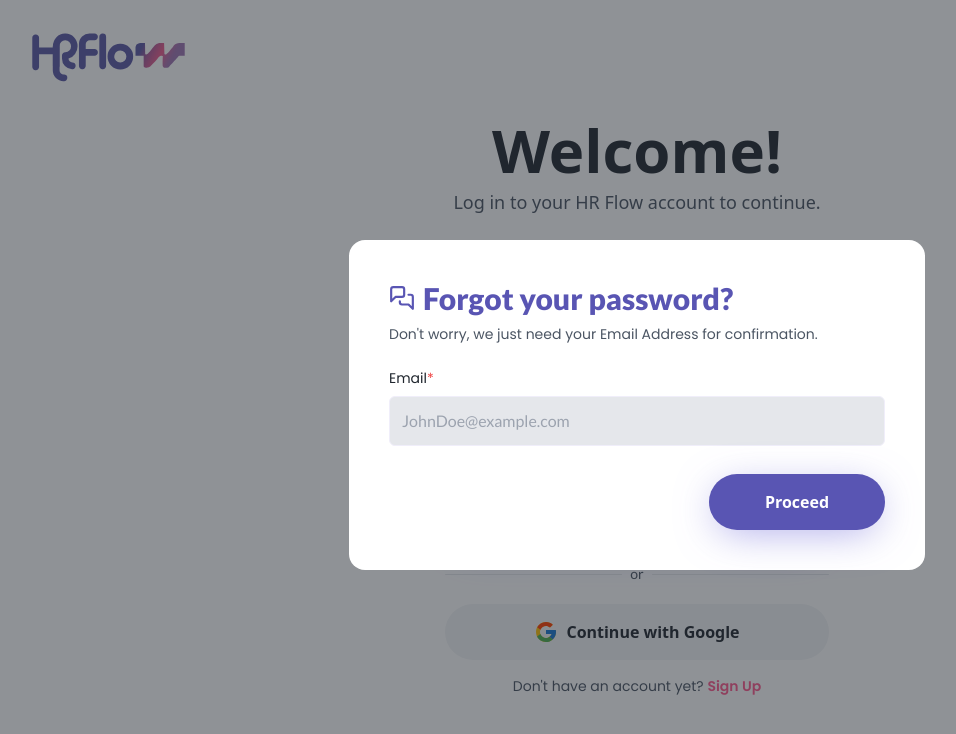
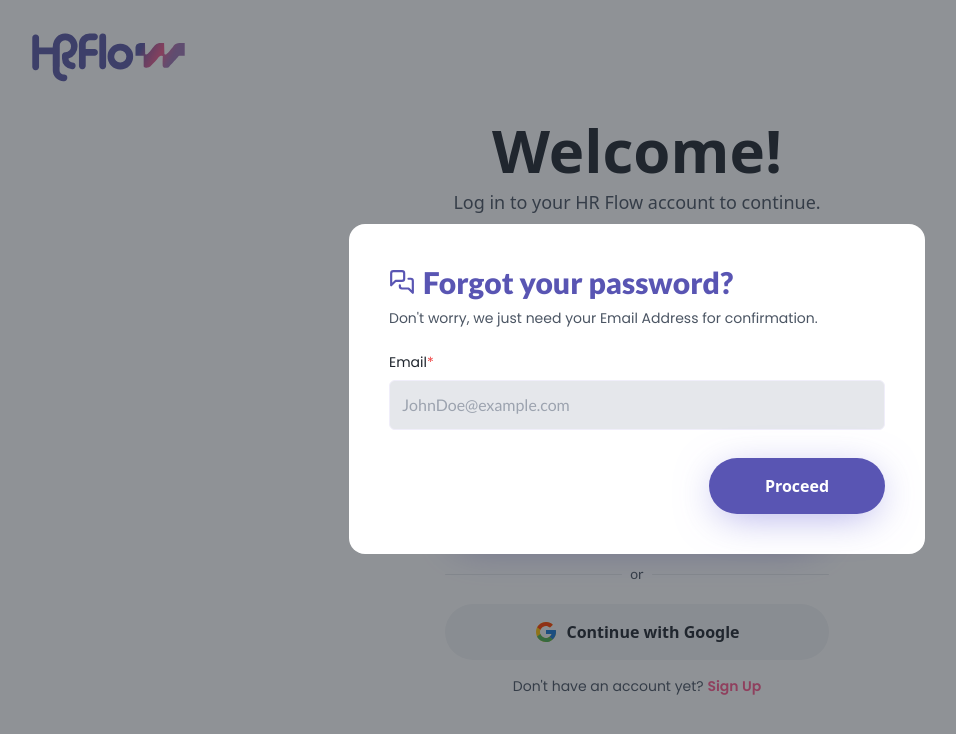
Before and after one commit to WannaCry081/HRFlow, a React (Vite) app in the folder frontend/: page /auth/login in a window 1280 px wide. Both pictures are taken after a click on the element "Forgot Password?". Shown: the top 734 px of the page, without its empty margins (3-959 px from the left). Built offline with nearby package versions, Linux system fonts and the light colour scheme.

Commit message:
Add adjustable top margin

```diff
--- a/frontend/src/components/ModalBox.jsx
+++ b/frontend/src/components/ModalBox.jsx
@@ -6,7 +6,7 @@
     return (
         <div className="fixed z-10 h-screen w-screen top-0 left-0 bg-[#20262e80] p-4"
             onClick={prop.onCancel}>
-            <section className="max-w-[36rem] rounded-2xl bg-white mx-auto my-32 sm:my-56 p-6 sm:p-10" onClick={handleSectionClick}>
+            <section className={`${prop.top ? prop.top : "mt-32"} ${prop.topBreakpoint ? prop.topBreakpoint : "sm:mt-52"} max-w-[36rem] rounded-2xl bg-white mx-auto p-6 sm:p-10`} onClick={handleSectionClick}>
                 {prop.children}
             </section>
         </div>
```
